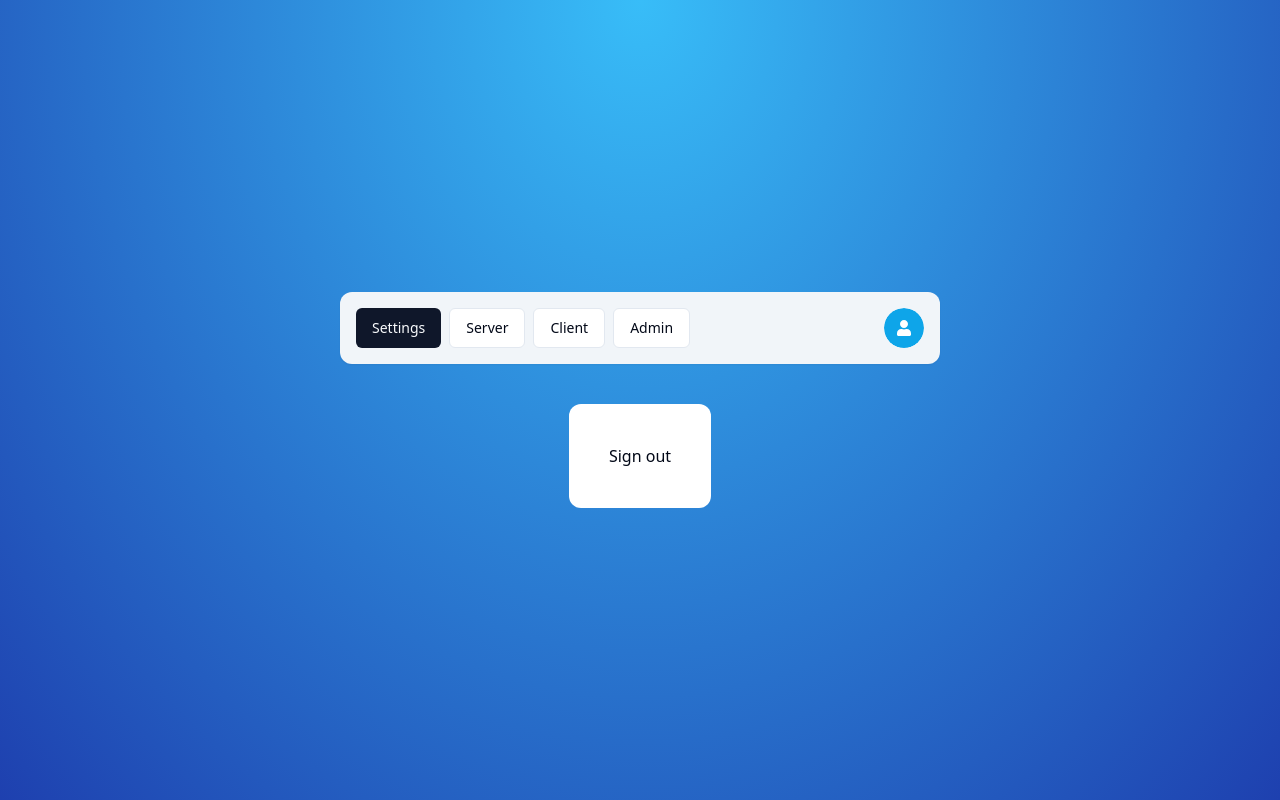
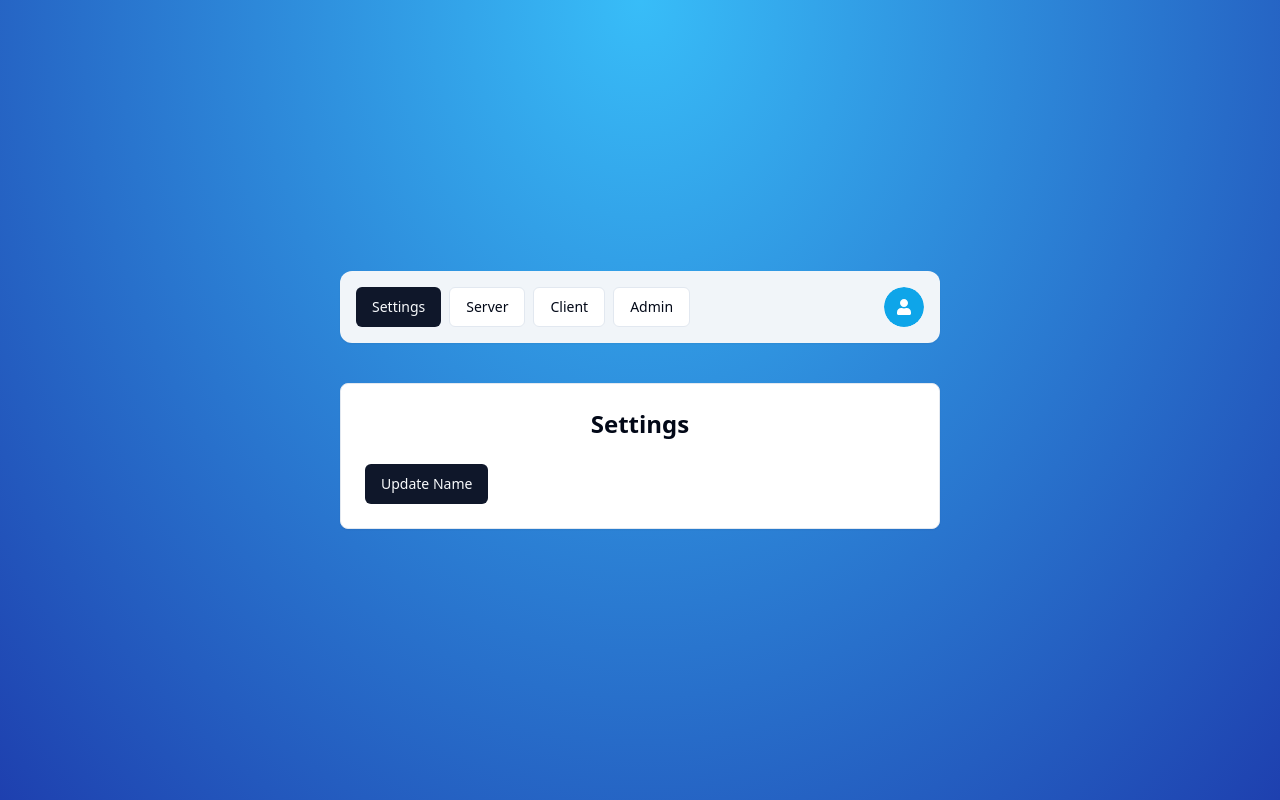
Before and after one commit to slothmast3r/CWA-NextAuthV5, a Next.js app: page /settings in a window 1280 px wide. Built offline with nearby package versions, Linux system fonts and the light colour scheme; no server answers.

Commit message:
settings page

```diff
--- /dev/null
+++ b/actions/settings.ts
@@ -0,0 +1,28 @@
+"use server";
+
+import { z } from "zod";
+
+import { db } from "@/lib/db";
+import { SettingsSchema } from "@/schemas";
+import { currentUser } from "@/lib/auth";
+import { getUserById } from "@/data/user";
+
+export const settings = async (values: z.infer<typeof SettingsSchema>) => {
+  const user = await currentUser();
+  if (!user) {
+    return { error: "User not found" };
+  }
+  const dbUser = await getUserById(user.id as string);
+  if (!dbUser) {
+    return { error: "User not found" };
+  }
+  await db.user.update({
+    where: {
+      id: dbUser.id,
+    },
+    data: {
+      ...values,
+    },
+  });
+  return { success: "Settings updated" };
+};
--- a/app/(protected)/settings/page.tsx
+++ b/app/(protected)/settings/page.tsx
@@ -1,24 +1,33 @@
 "use client";
 
+import { settings } from "@/actions/settings";
+import { Button } from "@/components/ui/button";
+import { Card, CardContent, CardHeader } from "@/components/ui/card";
 import { useCurrentUser } from "@/hooks/use-current-user";
 // import { logout } from "@/actions/logout";
-import { signOut } from "next-auth/react";
-import React from "react";
+import { signOut, useSession } from "next-auth/react";
+import React, { useTransition } from "react";
 
 export default function SettigsPage() {
-  const session = useCurrentUser();
-
+  const [isPending, startTransition] = useTransition();
+  const { update } = useSession();
   const onClick = () => {
-    signOut();
-    // logout()
+    startTransition(() => {
+      settings({ name: "lol" }).then(() => {
+        update();
+      });
+    });
   };
   return (
-    <div className="bg-white p-10 rounded-xl">
-      <form>
-        <button type="submit" onClick={onClick}>
-          Sign out
-        </button>
-      </form>
-    </div>
+    <Card className="w-[600px]">
+      <CardHeader>
+        <p className="text-2xl font-semibold text-center">Settings</p>
+      </CardHeader>
+      <CardContent className="space-y-4">
+        <Button disabled={isPending} onClick={onClick}>
+          Update Name
+        </Button>
+      </CardContent>
+    </Card>
   );
 }
--- a/auth.ts
+++ b/auth.ts
@@ -49,7 +49,10 @@
         session.user.role = token.role as UserRole;
       if (session.user)
         session.user.isTwoFactorEnabled = token.isTwoFactorEnabled as boolean;
-
+      if (session.user) {
+        session.user.name = token.name;
+        session.user.email = token.email as string;
+      }
       return session;
     },
     async jwt({ token }) {
@@ -58,6 +61,8 @@
       const existingUser = await getUserById(token.sub);
       if (!existingUser) return token;
 
+      token.name = existingUser.name;
+      token.email = existingUser.email;
       token.role = existingUser.role;
       token.isTwoFactorEnabled = existingUser.isTwoFactorEnabled;
       return token;
--- a/schemas/index.ts
+++ b/schemas/index.ts
@@ -24,3 +24,7 @@
     message: "Name is required",
   }),
 });
+
+export const SettingsSchema = z.object({
+  name: z.string().optional(),
+});
```
